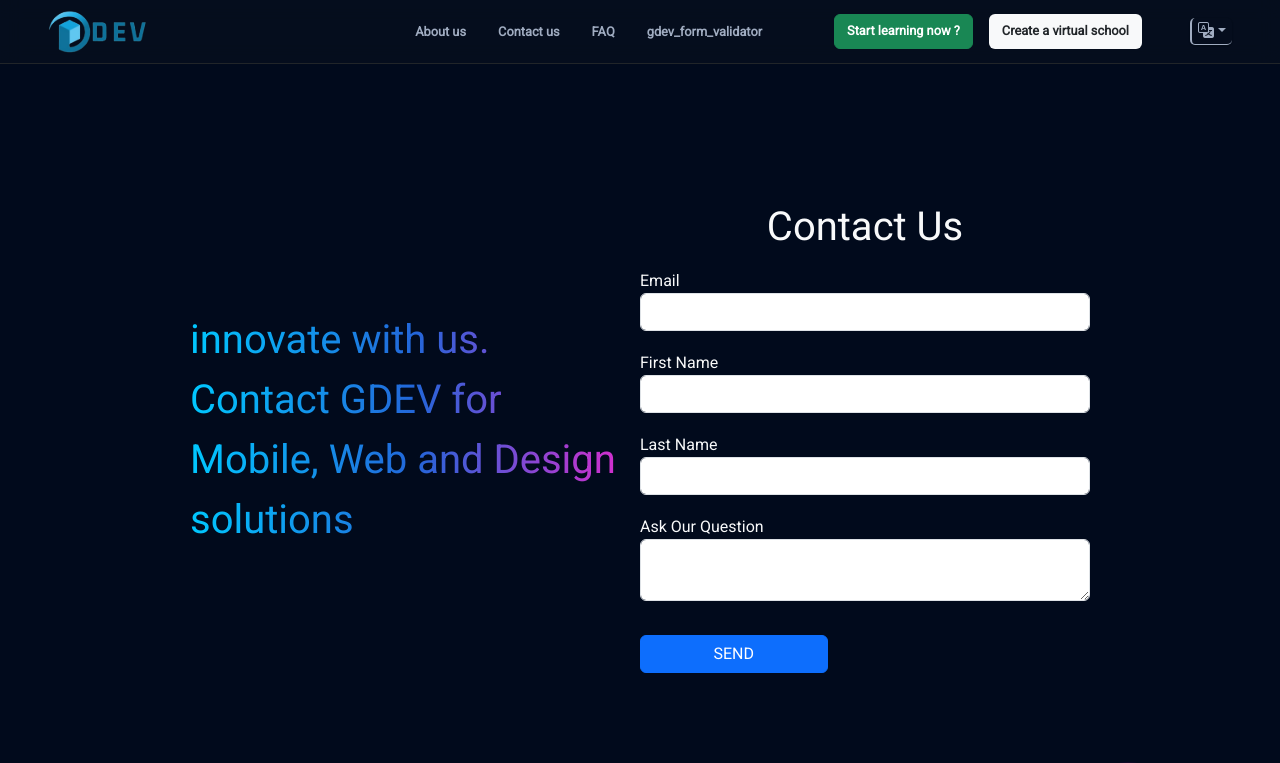
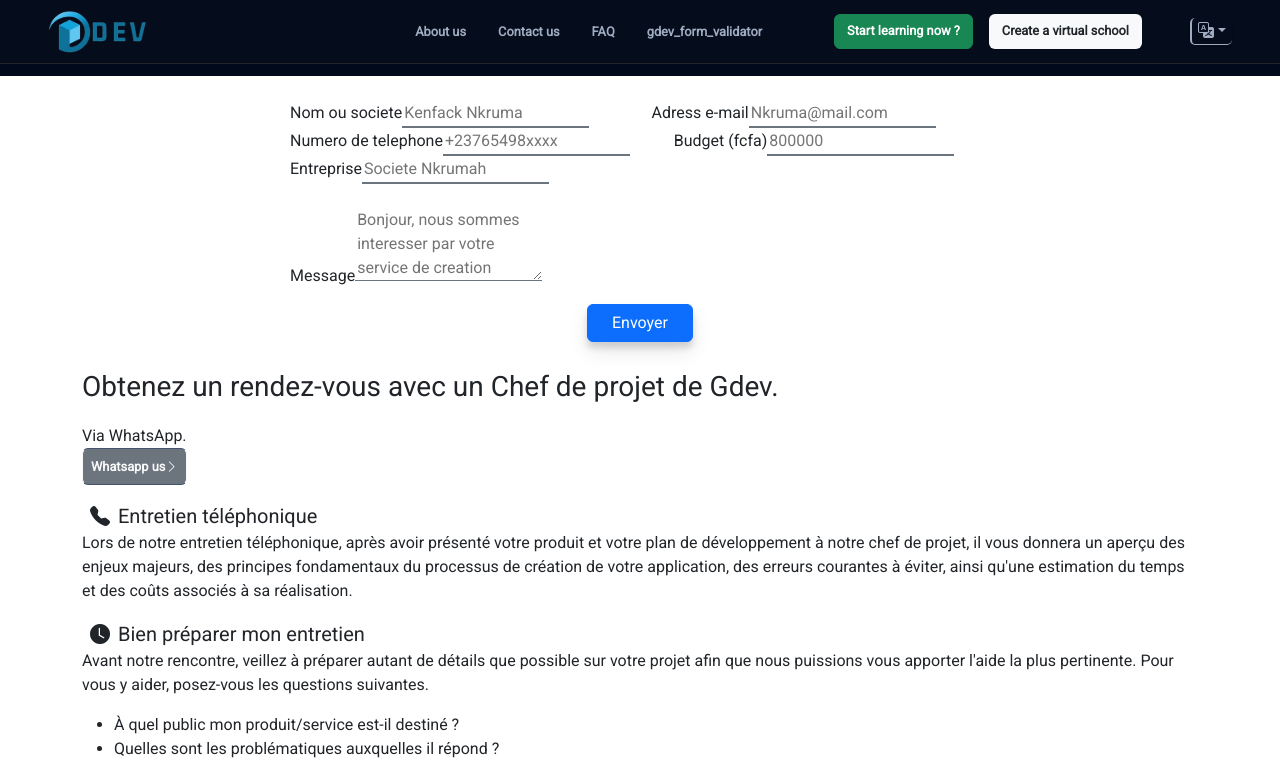
Before and after one commit to GlyphDev-com/gdev, a React (Vite) app: page /contact in a window 1280 px wide. Shown: the top 763 px of the page. Built offline with nearby package versions, Linux system fonts and the light colour scheme.

Commit message:
handle content on contact page

```diff
--- a/global.css
+++ b/global.css
@@ -261,7 +261,7 @@ section.dark .text-gLight {
 }
 
 .border-l-0 {
-  border-left: 0;
+  border-left: 0 !important;
 }
 
 .border-l-1 {
--- /dev/null
+++ b/src/components/contactUs/ContactUsForm.jsx
@@ -0,0 +1,116 @@
+import React from "react";
+
+export default function ContactUsForm() {
+  return (
+    <div>
+      <form
+        id="myForm"
+        lang="en"
+        className="width-700 mobile-w-100 ipad-w-100"
+        form_validator_design="ifta-label"
+        response_exclude='["pToggle"]'
+      >
+        <div className="d-flex gap-2 flex-wrap w-100">
+          <div className="gdev-field-wrapper flex-grow-1">
+            <div className="capsule">
+              <label htmlFor="nom">Nom ou societe</label>
+              <input
+                type="text"
+                className=" border-t-0  border-l-0 border-r-0 br-0 border-secondary"
+                id="nom"
+                placeholder="Kenfack Nkruma"
+                name="nom"
+                gdev_props='{"name":"nom","type":"text", "minWord": "2"}'
+              />
+            </div>
+            <span className="gdev-error"></span>
+          </div>
+
+          <div className="gdev-field-wrapper flex-grow-1">
+            <div className="capsule">
+              <label htmlFor="mail">Adress e-mail</label>
+              <input
+                type="email"
+                className=" border-t-0  border-l-0 border-r-0 br-0 border-secondary"
+                placeholder="Nkruma@mail.com"
+                id="mail"
+                name="mail"
+                gdev_props='{"name":"mail","type":"password", "securityLevel": "s3"}'
+              />
+            </div>
+            <span className="gdev-error"></span>
+          </div>
+        </div>
+
+        <div className="d-flex gap-2 flex-wrap w-100">
+        <div className="gdev-field-wrapper flex-grow-1">
+            <div className="capsule">
+              <label htmlFor="tel">Numero de telephone</label>
+              <input
+                type="tel"
+                className=" border-t-0  border-l-0 border-r-0 br-0 border-secondary"
+                id="tel"
+                placeholder="+23765498xxxx"
+                name="tel"
+                gdev_props='{"name":"tel","type":"text", "minWord": "2"}'
+              />
+            </div>
+            <span class="gdev-error"></span>
+          </div>
+
+          <div className="gdev-field-wrapper flex-grow-1">
+            <div className="capsule">
+              <label htmlFor="budget">Budget (fcfa)</label>
+              <input
+                type="number"
+                className=" border-t-0  border-l-0 border-r-0 br-0 border-secondary"
+                placeholder="800000"
+                id="budget"
+                name="budget"
+                gdev_props='{"name":"budget","type":"number", "min": "7"}'
+              />
+            </div>
+            <span className="gdev-error"></span>
+          </div>
+        </div>
+
+        <div className="gdev-field-wrapper">
+          <div className="capsule">
+            <label htmlFor="entreprise">Entreprise</label>
+            <input
+              type="text"
+              placeholder="Societe Nkrumah"
+              className=" border-t-0  border-l-0 border-r-0 br-0 border-secondary"
+              id="entreprise"
+              name="entreprise"
+              gdev_props='{"name":"entreprise","type":"password", "securityLevel": "s3"}'
+            />
+          </div>
+          <span class="gdev-error"></span>
+        </div>
+
+        <div className="gdev-field-wrapper">
+          <div className="capsule">
+            <label htmlFor="message">Message</label>
+            <textarea
+              type="text"
+
+              placeholder="Bonjour, nous sommes interesser par votre service de creation d'application web.Merci de nous recontacter pour une une discussion plus eloborer a ce sujet"
+              id="message"
+              className="py-4 height-150 border-t-0  border-l-0 border-r-0 br-0 border-secondary"
+              name="message"
+              gdev_props='{"name":"message","type":"password", "securityLevel": "s3"}'
+            />
+          </div>
+          <span class="gdev-error"></span>
+        </div>
+
+<div className="mt-3 d-flex justify-content-center">
+<button type="submit" className="btn lift-3 btn-primary px-4">Envoyer</button>
+
+</div>
+
+      </form>
+    </div>
+  );
+}
--- /dev/null
+++ b/src/components/contactUs/PrendreRendezVous.jsx
@@ -0,0 +1,96 @@
+import React from "react";
+import Partners from "../Home/Partners";
+import { useTranslation } from "react-i18next";
+
+export default function PrendreRendezVous() {
+  const { t } = useTranslation()
+
+  return (
+    <div className="container">
+      <div className="left">
+        <div className="title">
+          <p className="fs-3">
+            Obtenez un rendez-vous avec un Chef de projet de Gdev.
+          </p>
+          <p>
+            Via WhatsApp.
+            <a
+              href="https://whatsapp.com/channel/0029Vb2tRgJBfxoDP6K2Di1S"
+              target="_blank"
+              rel="noopener noreferrer"
+              className="d-flex bg-secondary align-items-center btn border-r-1 border-l-1 border-color-jira text-light mobile-my-2 mobile-w-100 justify-content-center  gt-4 fw-bold p-2 width-fit-content"
+              aria-label="Contactez-nous sur WhatsApp"
+            >
+              <span>{t("whatsapUs")}</span>
+              <i className="bi bi-chevron-right text-light"></i>
+            </a>
+          </p>
+        </div>
+        <div className="contain">
+          {/* Bloc 1: Entretien Téléphonique */}
+          <div className="bloc1">
+            <div className="entete fs-5">
+              <span className="icon mx-2">
+                <i className="bi bi-telephone-fill"></i>
+              </span>
+              Entretien téléphonique
+            </div>
+            <div className="content">
+              <p>
+                Lors de notre entretien téléphonique, après avoir présenté votre
+                produit et votre plan de développement à notre chef de projet,
+                il vous donnera un aperçu des enjeux majeurs, des principes
+                fondamentaux du processus de création de votre application, des
+                erreurs courantes à éviter, ainsi qu'une estimation du temps et
+                des coûts associés à sa réalisation.
+              </p>
+            </div>
+          </div>
+
+          {/* Bloc 2: Préparer l'entretien */}
+          <div className="bloc2">
+            <div className="entete fs-5">
+              <span className="icon mx-2">
+                <i className="bi bi-clock-fill"></i>
+              </span>
+              Bien préparer mon entretien
+            </div>
+            <div className="content">
+              <p>
+                Avant notre rencontre, veillez à préparer autant de détails que
+                possible sur votre projet afin que nous puissions vous apporter
+                l'aide la plus pertinente. Pour vous y aider, posez-vous les
+                questions suivantes.
+              </p>
+              <ul>
+                <li>À quel public mon produit/service est-il destiné ?</li>
+                <li>Quelles sont les problématiques auxquelles il répond ?</li>
+                <li>Quelles fonctionnalités pourrais-je inclure ?</li>
+                <li>Comment mon projet se présenterait-il visuellement ?</li>
+                <li>
+                  Quelle est la contrainte de temps à laquelle je peux me
+                  soumettre ?
+                </li>
+              </ul>
+              <p>
+                Si vous n'avez pas encore tous les détails concernant votre
+                projet, n'hésitez pas à nous en faire part au début de votre
+                rendez-vous.
+              </p>
+            </div>
+          </div>
+
+          {/* Bloc 3: Témoignages */}
+          <div className="bloc3 d-flex justify-content-center align-items-center gap-4">
+            <div className="aimePar">
+              A aimé par plus de 10 startups et entreprises.
+            </div>
+            <div className="DefilerStartup w-75">
+              <Partners />
+            </div>
+          </div>
+        </div>
+      </div>
+    </div>
+  );
+}
--- a/src/pages/FAQ/Faq.jsx
+++ b/src/pages/FAQ/Faq.jsx
@@ -24,8 +24,8 @@ export default function Faq() {
           <article>
             <h1>{t("faqServiceEtExpertise")}</h1>
             <div className="accordion" id="service">
-              <div class="accordion-item">
-                <h2 class="accordion-header">
+              <div className="accordion-item">
+                <h2 className="accordion-header">
                   <button
                     className="accordion-button"
                     type="button"
@@ -42,7 +42,7 @@ export default function Faq() {
                   className="accordion-collapse collapse show"
                   data-bs-parent="#type"
                 >
-                  <div class="accordion-body">
+                  <div className="accordion-body">
                     {t("quelsTypeRe")}
                   </div>
                 </div>
@@ -66,7 +66,7 @@ export default function Faq() {
                   className="accordion-collapse collapse"
                   data-bs-parent="#service"
                 >
-                  <div class="accordion-body">
+                  <div className="accordion-body">
                     {t("quelsCompetencesRe")}
                   </div>
                 </div>
@@ -77,8 +77,8 @@ export default function Faq() {
           <article>
             <h1>{t("faqDeveloppementEtProcessus")}</h1>
             <div className="accordion" id="developpement">
-              <div class="accordion-item">
-                <h2 class="accordion-header">
+              <div className="accordion-item">
+                <h2 className="accordion-header">
                   <button
                     className="accordion-button"
                     type="button"
@@ -95,7 +95,7 @@ export default function Faq() {
                   className="accordion-collapse collapse"
                   data-bs-parent="#developpement"
                 >
-                  <div class="accordion-body">
+                  <div className="accordion-body">
                     {t("CommentFonctionneLeProcessusRe")}
                   </div>
                 </div>
@@ -119,7 +119,7 @@ export default function Faq() {
                   className="accordion-collapse collapse"
                   data-bs-parent="#developpement"
                 >
-                  <div class="accordion-body">
+                  <div className="accordion-body">
                     {t("combienDeTempsRe")}
                   </div>
                 </div>
@@ -130,8 +130,8 @@ export default function Faq() {
           <article>
             <h1>{t("faqTarification")}</h1>
             <div className="accordion" id="tarification">
-              <div class="accordion-item">
-                <h2 class="accordion-header">
+              <div className="accordion-item">
+                <h2 className="accordion-header">
                   <button
                     className="accordion-button"
                     type="button"
@@ -148,7 +148,7 @@ export default function Faq() {
                   className="accordion-collapse collapse"
                   data-bs-parent="#tarification"
                 >
-                  <div class="accordion-body">
+                  <div className="accordion-body">
                     {t("commentDeterminerLeTarifRe")}
                   </div>
                 </div>
@@ -172,7 +172,7 @@ export default function Faq() {
                   className="accordion-collapse collapse"
                   data-bs-parent="#tarification"
                 >
-                  <div class="accordion-body">
+                  <div className="accordion-body">
                     {t("proposezDesForfaitsRe")}
                   </div>
                 </div>
@@ -183,8 +183,8 @@ export default function Faq() {
           <article>
             <h1>{t("faqMaintenanceEtSupport")}</h1>
             <div className="accordion" id="maintenance">
-              <div class="accordion-item">
-                <h2 class="accordion-header">
+              <div className="accordion-item">
+                <h2 className="accordion-header">
                   <button
                     className="accordion-button"
                     type="button"
@@ -201,7 +201,7 @@ export default function Faq() {
                   className="accordion-collapse collapse "
                   data-bs-parent="#maintenance"
                 >
-                  <div class="accordion-body">
+                  <div className="accordion-body">
                     {t("offrerUnServiceRe")}
                   </div>
                 </div>
@@ -236,8 +236,8 @@ export default function Faq() {
           <article>
             <h1>{t("faqLivraisonEtTest")}</h1>
             <div className="accordion" id="livraison">
-              <div class="accordion-item">
-                <h2 class="accordion-header">
+              <div className="accordion-item">
+                <h2 className="accordion-header">
                   <button
                     className="accordion-button"
                     type="button"
--- a/src/pages/contactUs/contactUs.jsx
+++ b/src/pages/contactUs/contactUs.jsx
@@ -2,12 +2,17 @@ import style from "./contactUs.module.css" ;
 import Header from "../../components/common/header";
 import Footer from "../../components/common/footer";
 import Space from "../../components/common/space";
+import ContactUsForm from "../../components/contactUs/ContactUsForm";
+import PrendreRendezVous from "../../components/contactUs/PrendreRendezVous";
 
 export default function ContactUs() {
     return (
       <>
         <Header />
         <Space height="76px" backgroundColor="#010A1C" />
+
+        <div className="">
+        {/*
         <section className={style.sec}>
           <div className={style.first}>
             <div
@@ -86,6 +91,13 @@ export default function ContactUs() {
             </div>
           </div>
         </section>
+        */}
+
+</div>
+        <section className="my-4 d-flex flex-column  gap-4 align-items-center justify-content-center">
+<ContactUsForm/>
+<PrendreRendezVous/>
+        </section>
         <Footer />
       </>
     );
```
